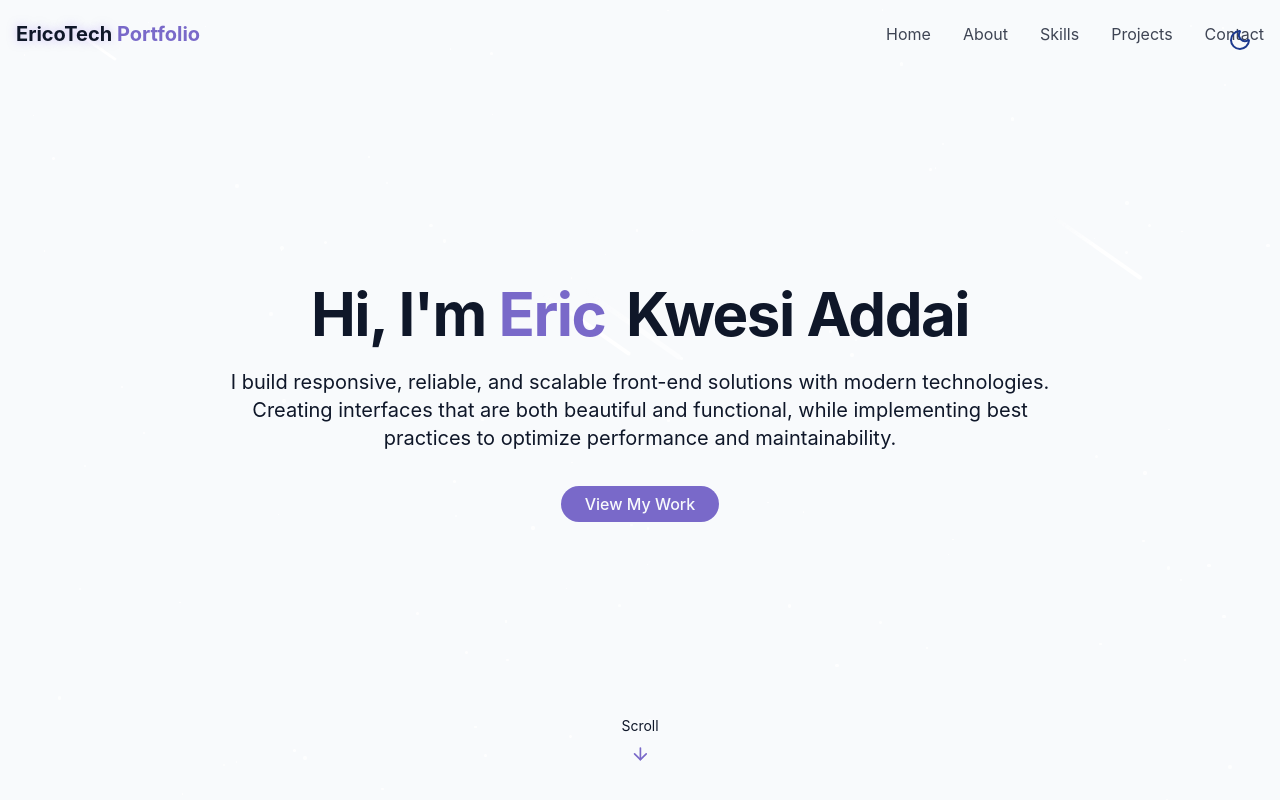
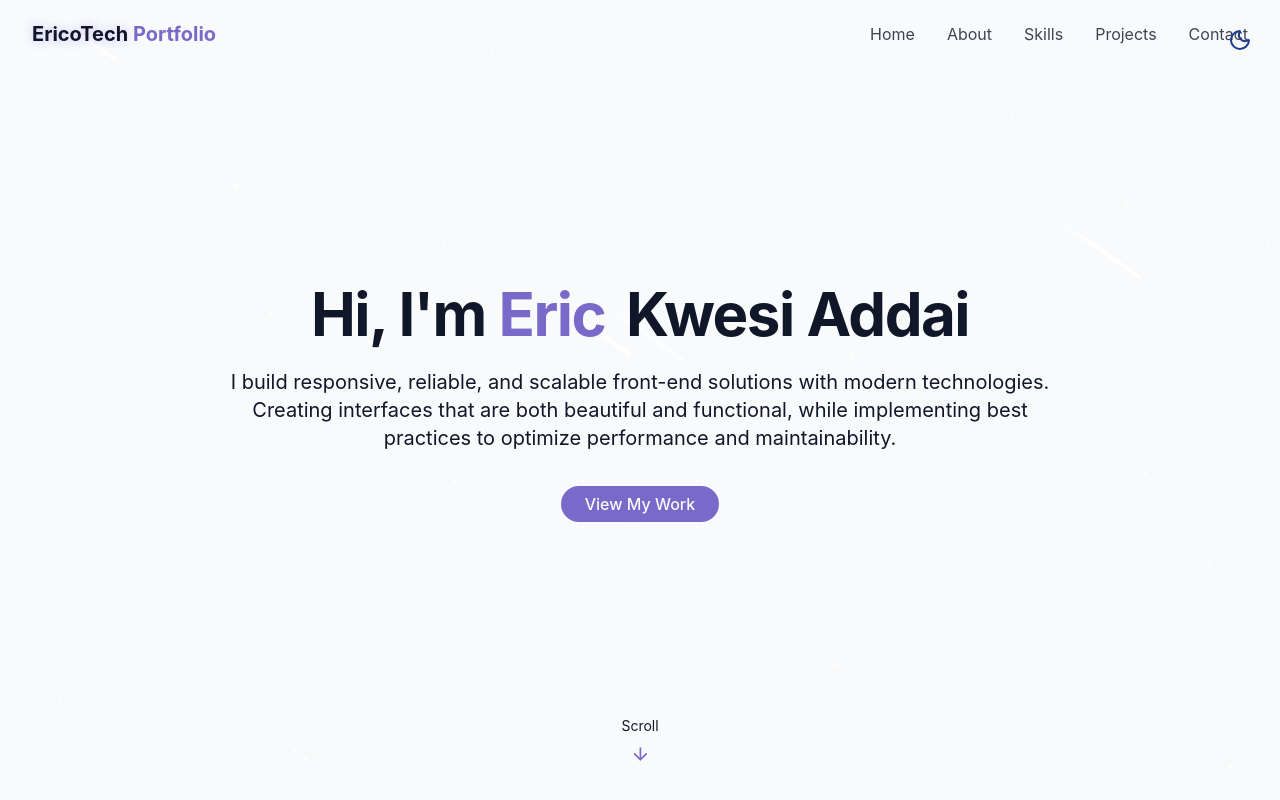
Before and after one commit to ericotech-dev/Intuitive-Portfolio-Website, a React (Vite) app: page / in a window 1280 px wide. Shown: the top 800 px of the page. Built offline with nearby package versions, Linux system fonts and the light colour scheme.

Commit message:
fix navbar issue updated

```diff
--- a/src/components/Navbar.jsx
+++ b/src/components/Navbar.jsx
@@ -29,7 +29,7 @@ export const Navbar = () => {
         isScrolled ? "py-3 bg-background/80 backdrop-blur-md shadow-xs" : "py-5"
       )}
     >
-      <div className="container max-w-7xl mx-auto px-4 flex items-center justify-between">
+      <div className="container flex items-center justify-between">
         <a
           className="text-xl font-bold text-primary flex items-center"
           href="#hero"
```
